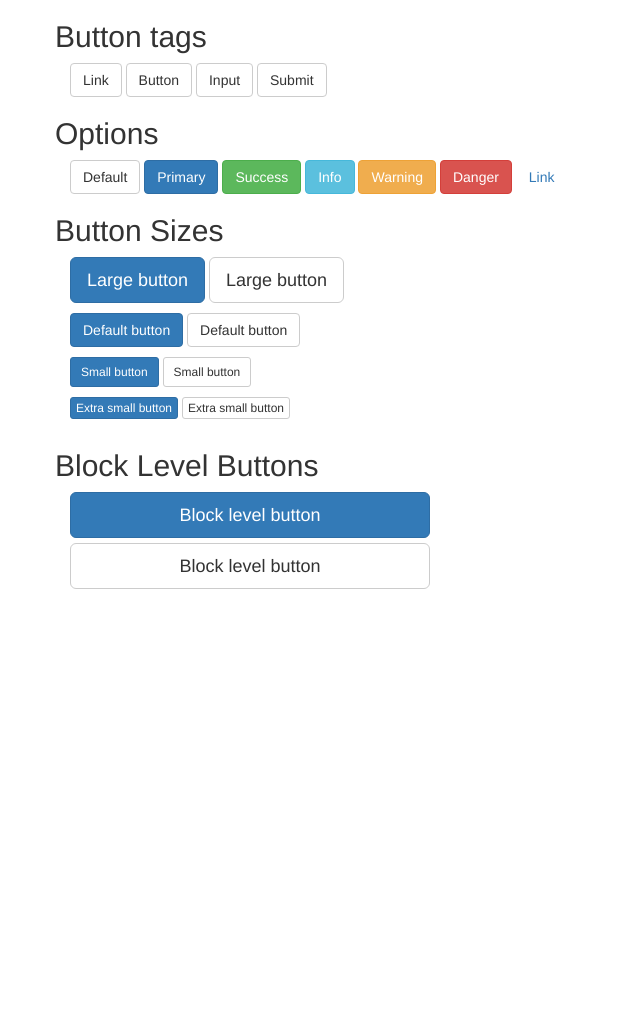
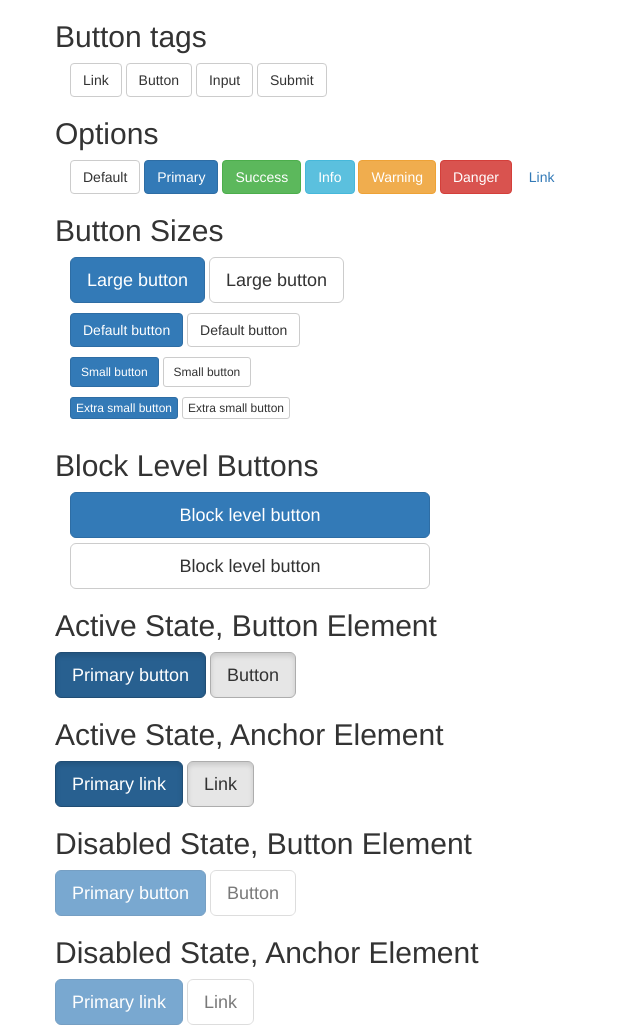
Before and after one commit to ImsirovicAjdin/bootstrapbase-getting-started, a Jekyll site: the page built from buttons.html, in a window 1280 px wide. Shown: the whole page, without its empty margins (0-640 px from the left). Built offline with Jekyll 4.4.1, drawn with Linux system fonts in a browser that asks for light colours; before the commit the page ends 900 px from its top, so only the background shows below that.

Commit message:
Active and Disabled Button States

```diff
--- a/buttons.html
+++ b/buttons.html
@@ -69,4 +69,29 @@ layout: home
         </div>
     </div>
 
+    <div class="row">
+        <h2>Active State, Button Element</h2>
+        <button type="button" class="btn btn-primary btn-lg active">Primary button</button>
+        <button type="button" class="btn btn-default btn-lg active">Button</button>
+    </div>
+
+    <div class="row">
+        <h2>Active State, Anchor Element</h2>
+        <a href="#" class="btn btn-primary btn-lg active" role="button">Primary link</a>
+        <a href="#" class="btn btn-default btn-lg active" role="button">Link</a>
+    </div>
+
+    <div class="row">
+        <h2>Disabled State, Button Element</h2>
+            <button type="button" class="btn btn-lg btn-primary" disabled="disabled">Primary button</button>
+            <button type="button" class="btn btn-default btn-lg" disabled="disabled">Button</button>
+    </div>
+
+    <div class="row">
+        <h2>Disabled State, Anchor Element</h2>
+        <a href="#" class="btn btn-primary btn-lg disabled" role="button">Primary link</a>
+        <a href="#" class="btn btn-default btn-lg disabled" role="button">Link</a>
+    </div>
+
+
 </div>
```
Also changed, not shown: 1 other file.
